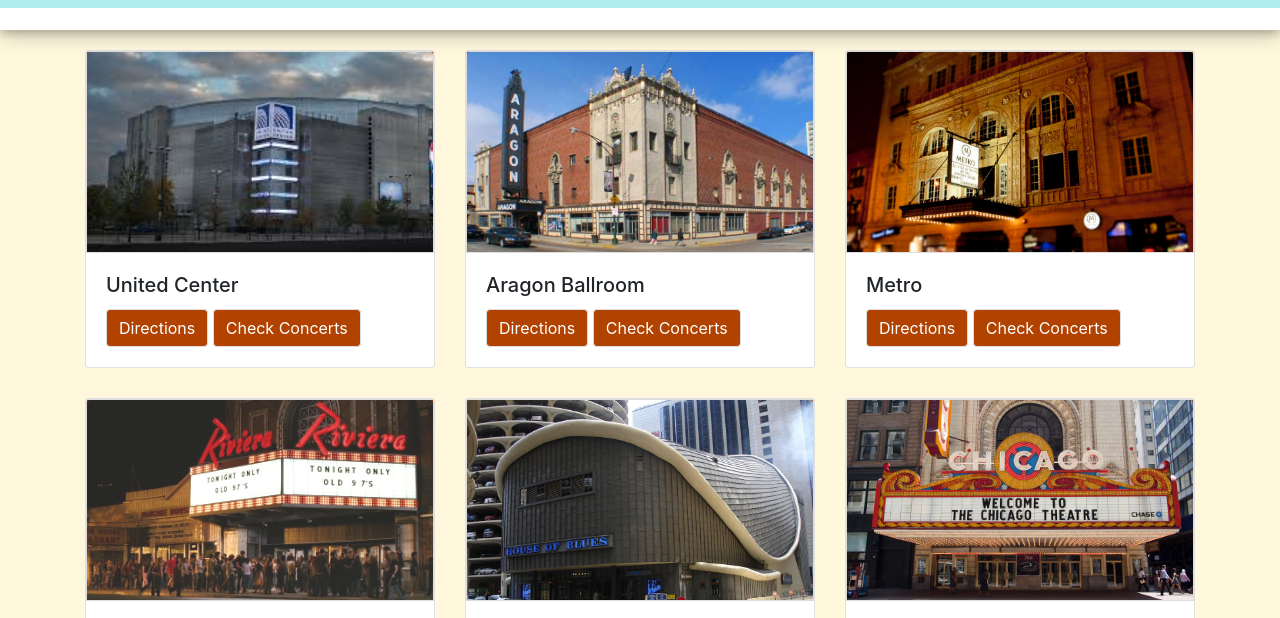
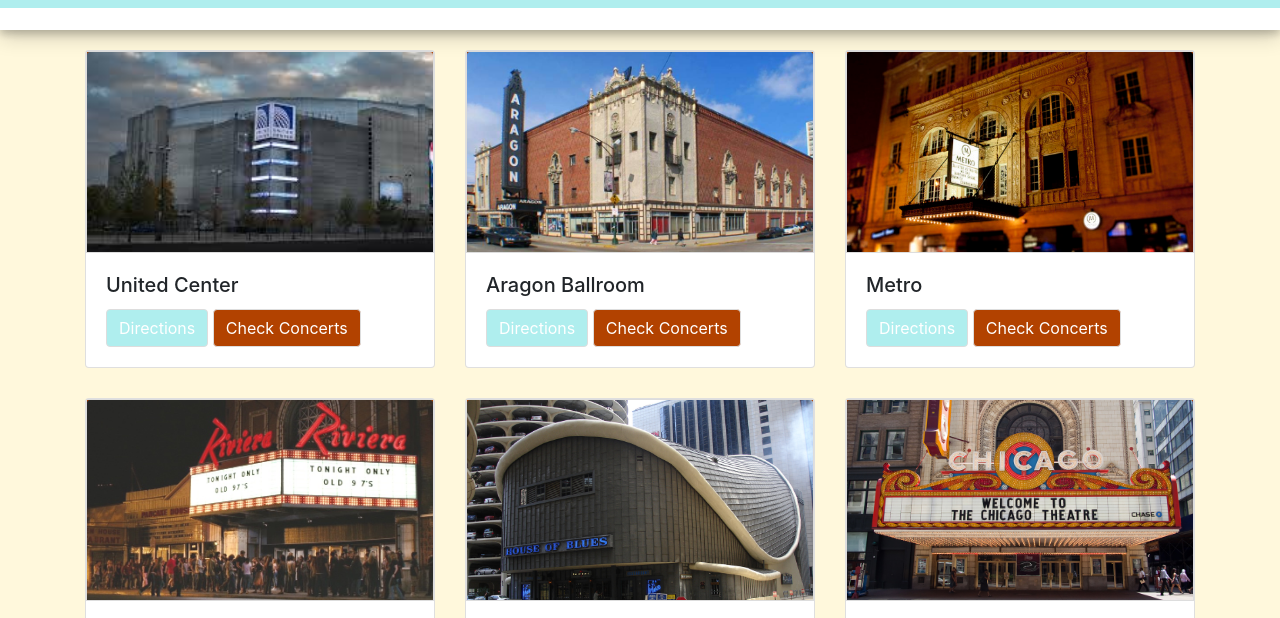
Before and after one commit to MayraJaimes/chi-concert-proj, a plain HTML site: page index.html in a window 1280 px wide. Shown: the part 171-789 px from the top of the page. Drawn offline with nearby package versions, Linux system fonts and the light colour scheme; no server answers.

Commit message:
changed the styles of the directions button and the link for the footer in the venues

```diff
--- a/assets/css/style.css
+++ b/assets/css/style.css
@@ -166,6 +166,14 @@ b {
 	color: #fff;
 }
 
+.btn:hover {
+	box-shadow: 0 8px 16px 0 rgba(0,0,0,0.2), 0 6px 20px 0 rgba(0,0,0,0.19);
+}
+
+#homepage .card a.directionsButton{
+	background: #AFEEEE;
+}
+
 #venuePage .card {
 	margin: 40px 0;
 }
--- a/assets/scripts/homepage.js
+++ b/assets/scripts/homepage.js
@@ -182,21 +182,17 @@ function addInfo() {
 	for (var i = 0; i < venueArray.length; i++) {
 		var event = venueArray[i];
 
-
-
-
 		newVenueDiv += `<div class="col-xs-12 col-sm-6 col-md-4"><div class="card">
 		 <a href="venues.html?venue=${event.id}&imgsrc=${event.id}"> <div class="card-img-top homepageIMG" style="background-image: url(assets/images/${event.id}.jpg)"></div></a>
 		  <div class="card-body">
 		    <h5 class="card-title">${event.name}</h5>
-		    <a href=“${event.address}” class="btn btn-primary" target=“_blank”>Directions</a>
+		    <a href="${event.address}" class="btn btn-primary directionsButton" target="_blank">Directions</a>
 		    <a href="venues.html?venue=${event.id}&imgsrc=${event.id}" class="btn btn-primary">Check Concerts</a>
 		  </div>
 		</div></div>`;
 
 		//append new containers to .top(large html container)
 
-
 	}
 	$(".top").html(newVenueDiv);
 }
```
Also changed, not shown: index.html (+0 -3 lines), venues.html (+2 -2 lines).
